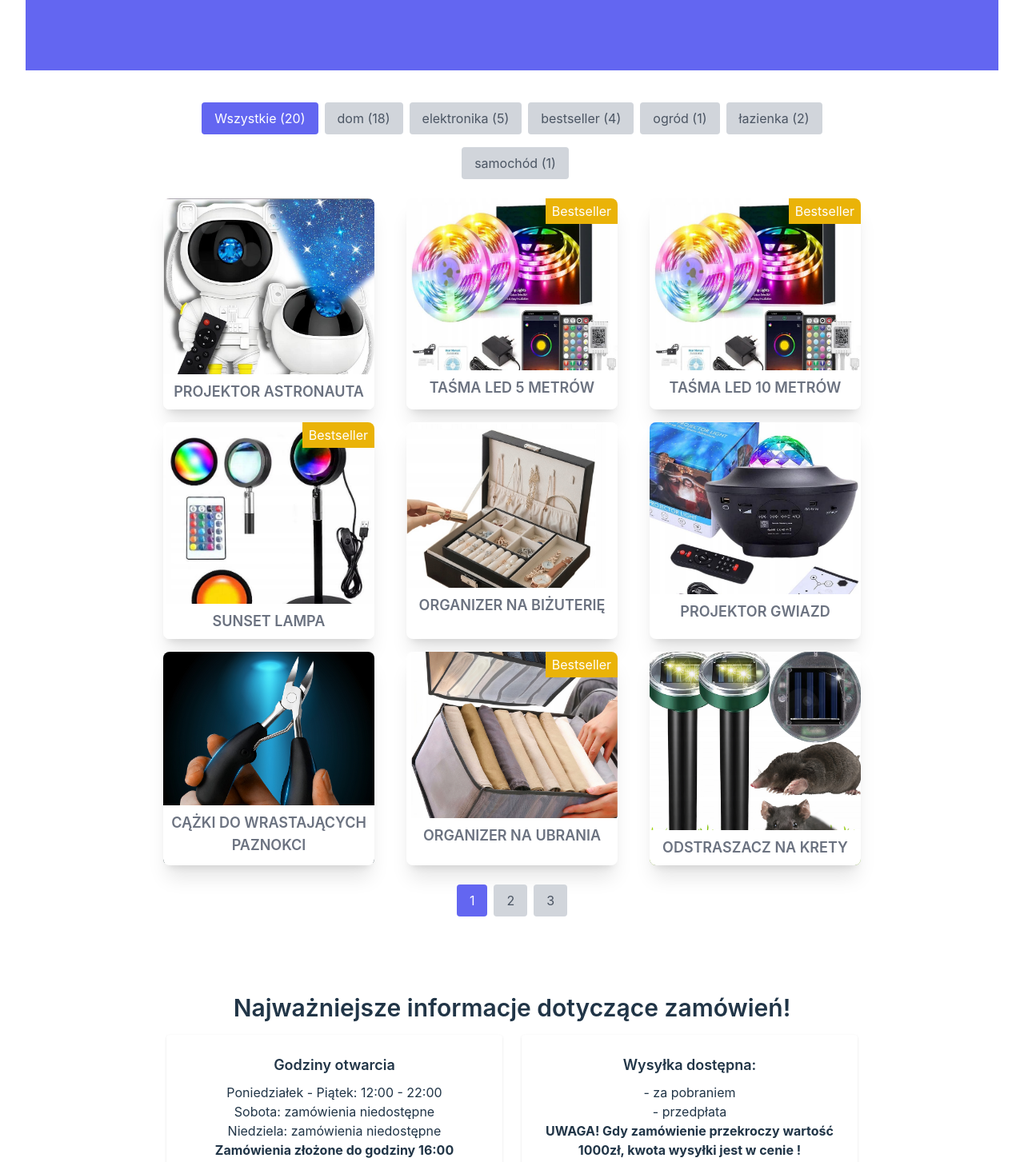
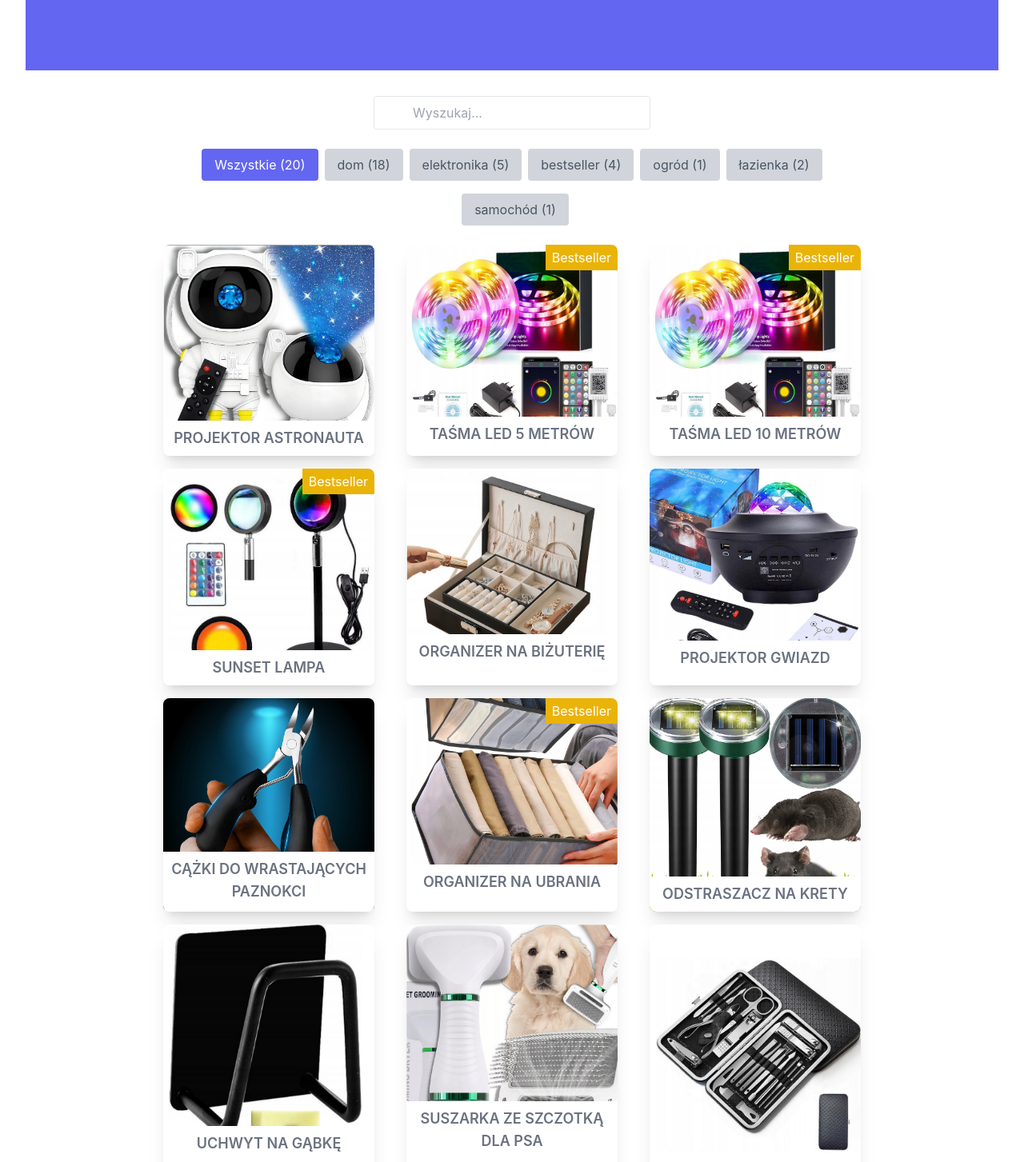
Before and after one commit to kamilek020/kamilwiecek, a React (Vite) app: page / in a window 1280 px wide. Shown: the part 340-1793 px from the top of the page at 80% size. Built offline with nearby package versions, Linux system fonts and the light colour scheme.

Commit message:
dodawanie wyszukiwarki

```diff
--- a/src/components/photoGallery.jsx
+++ b/src/components/photoGallery.jsx
@@ -6,9 +6,7 @@ const PhotoGallery = () => {
     const [currentCategory, setCurrentCategory] = useState('all');
     const [isOverlayVisible, setIsOverlayVisible] = useState(false);
     const [categoryCounts, setCategoryCounts] = useState({});
-    const [currentPage, setCurrentPage] = useState(1);
-    const [productsPerPage] = useState(9);
-    const galleryContainerRef = useRef(null);
+    const [searchQuery, setSearchQuery] = useState('');
 
     const handleProductClick = (productId) => {
         const product = data.find((item) => item.id === productId);
@@ -26,6 +24,8 @@ const PhotoGallery = () => {
             closeDetails();
         }
     };
+
+    const galleryContainerRef = useRef(null);
 
     useEffect(() => {
         const handleResize = () => {
@@ -61,8 +61,10 @@ const PhotoGallery = () => {
 
     const filterProductsByCategory = (category) => {
         setCurrentCategory(category);
-        setCurrentPage(1);
-        scrollToTop();
+    };
+
+    const handleSearchChange = (event) => {
+        setSearchQuery(event.target.value);
     };
 
     const filteredData =
@@ -74,29 +76,21 @@ const PhotoGallery = () => {
                     (!item.isBestseller || item.isBestseller === true)
             );
 
-    // Pagination
-    const indexOfLastProduct = currentPage * productsPerPage;
-    const indexOfFirstProduct = indexOfLastProduct - productsPerPage;
-    const currentProducts = filteredData.slice(
-        indexOfFirstProduct,
-        indexOfLastProduct
+    const searchResults = filteredData.filter((item) =>
+        item.name.toLowerCase().includes(searchQuery.toLowerCase())
     );
-    const totalPages = Math.ceil(filteredData.length / productsPerPage);
-
-    const paginate = (pageNumber) => {
-        setCurrentPage(pageNumber);
-        scrollToTop();
-    };
-
-    const scrollToTop = () => {
-        window.scrollTo({
-            top: 0,
-            behavior: 'smooth',
-        });
-    };
 
     return (
         <div className="mt-8 mx-auto max-w-4xl">
+            <div className="mb-4">
+                <input
+                    type="text"
+                    placeholder="Wyszukaj..."
+                    value={searchQuery}
+                    onChange={handleSearchChange}
+                    className="px-12 py-2 border rounded"
+                />
+            </div>
             <div className="mb-4">
                 <button
                     className={`${
@@ -126,7 +120,7 @@ const PhotoGallery = () => {
                 className="grid gap-4 grid-cols-1 sm:grid-cols-2 md:grid-cols-3 lg:grid-cols-3 xl:grid-cols-3"
                 ref={galleryContainerRef}
             >
-                {currentProducts.map((item) => (
+                {searchResults.map((item) => (
                     <div
                         key={item.id}
                         className="text-white shadow-xl rounded-lg overflow-hidden shadow-sm mx-auto w-80 md:w-11/12"
@@ -154,23 +148,6 @@ const PhotoGallery = () => {
                             </div>
                         </div>
                     </div>
-                ))}
-            </div>
-            <div className="flex justify-center mt-4">
-                {Array.from(Array(totalPages), (_, index) => index + 1).map((page) => (
-                    <button
-                        key={page}
-                        className={`${
-                            currentPage === page
-                                ? 'bg-indigo-500 text-white'
-                                : 'bg-gray-300 text-gray-600'
-                        } px-4 py-2 rounded my-2 mx-1`}
-                        onClick={() => {
-                            paginate(page);
-                        }}
-                    >
-                        {page}
-                    </button>
                 ))}
             </div>
             {selectedProduct && (
```
